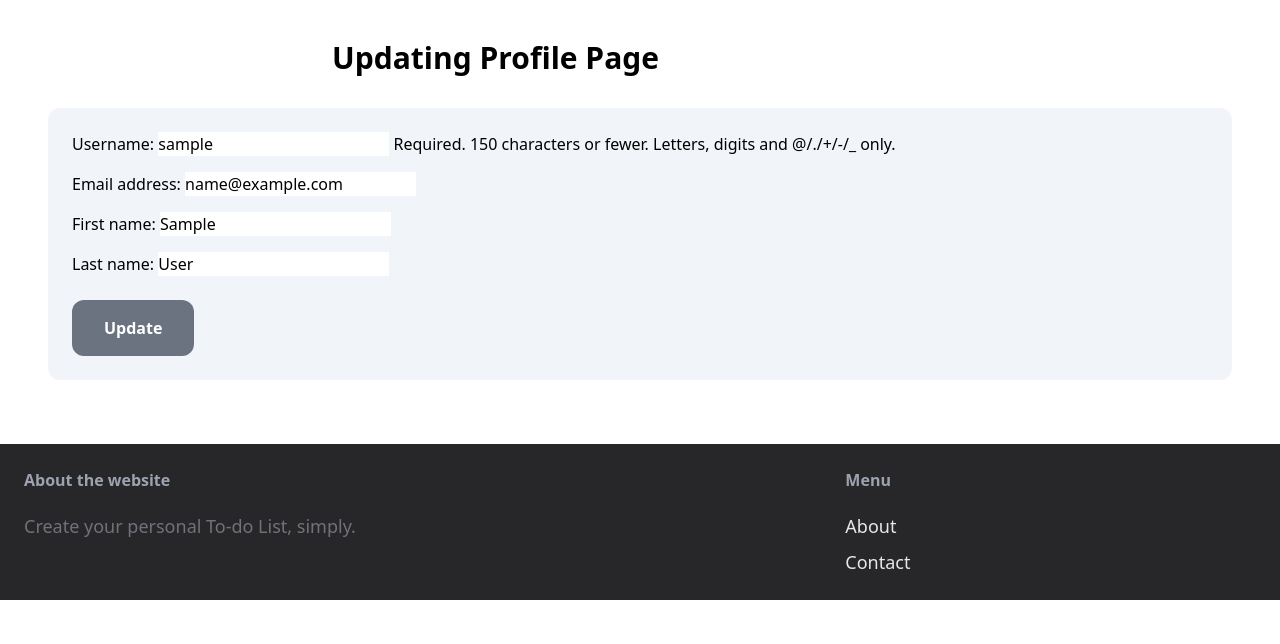
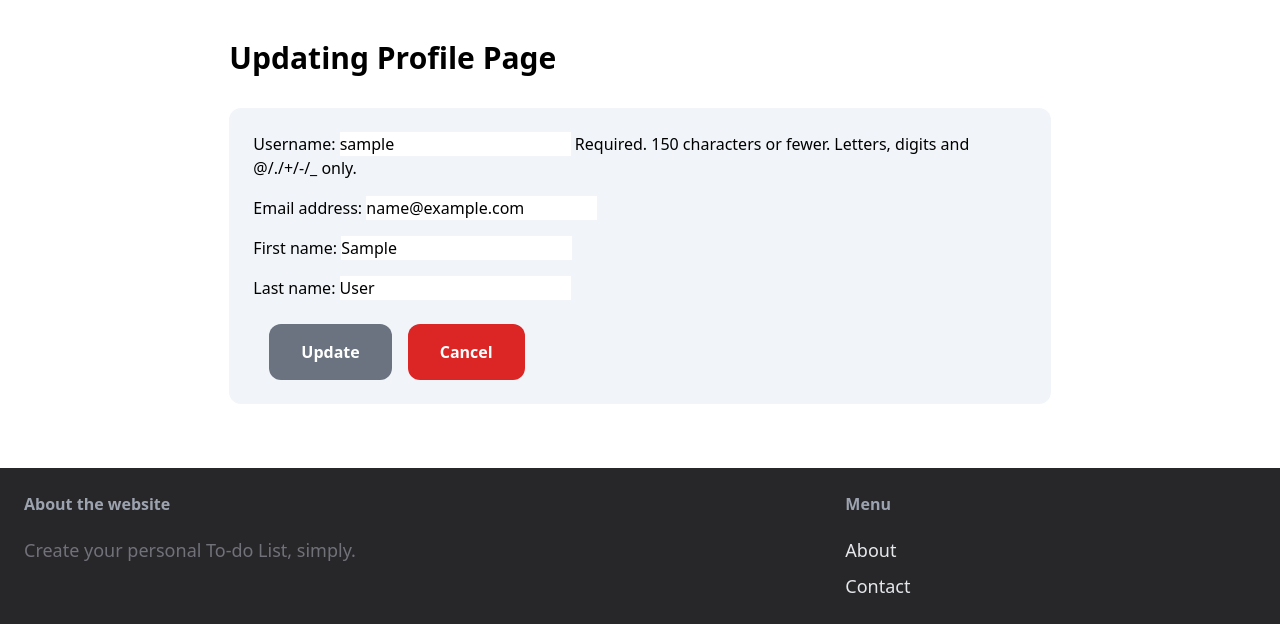
Before and after one commit to hadisql/django-todolist, a Django app: page /profile/update/ in a window 1280 px wide. Shown: the part 81-725 px from the top of the page. Run offline with Django 4.2, Linux system fonts and the light colour scheme; the visitor is signed in with stand-in values (Sample User, id 1); some libraries are stand-ins or nearby versions.

Commit message:
added cancel button to account edit page

```diff
--- a/core/templates/core/profile_update.html
+++ b/core/templates/core/profile_update.html
@@ -3,16 +3,13 @@
 {% block title %}Edit Profile{% endblock %}
 
 {% block body %}
-  <div class="w-1/2 my-4 mx-auto rounded-xl">
+  <div class="sm:w-5/6 md:w-3/4 lg:w-2/3 my-4 mx-auto rounded-xl">
     <div class="m-0 p-0 text-justify">
         <h1 class="font-semibold text-3xl mb-8">Updating Profile Page</h1>
     </div>
   </div>
 
-  {% if message %}
-  <h2 class=" m-6">{{ message }}</h2>
-  {% endif %}
-  <div class="p-6 m-6 bg-slate-100 rounded-xl">
+  <div class="sm:w-5/6 md:w-3/4 lg:w-2/3 mx-auto p-6 m-6 bg-slate-100 rounded-xl">
     <form action="." method="POST">
       {% csrf_token %}
 
@@ -28,7 +25,18 @@
           {{ form.non_field_errors }}
         </div>
       {% endif %}
-      <input type="submit" value="Update" class="mt-6 bg-gray-500 text-white rounded-xl py-4 px-8 font-semibold hover:bg-gray-700">
+
+      <div class="flex flex-start gap-4 items-end sm:w-5/6 md:w-3/4 lg:w-2/3  px-4 mx-0">
+        <input type="submit" value="Update" class="mt-6 bg-gray-500 text-white rounded-xl py-4 px-8 font-semibold hover:bg-gray-700">
+        {% if show_cancel %}
+          <button type="button" onclick="location.href='/'" class="t-6 bg-red-600 text-white rounded-xl py-4 px-8 font-semibold hover:bg-red-900">Cancel</button>
+        {% endif %}
+        {% if message %}
+          <h2 class="">&check; {{ message }}</h2>
+        {% endif %}
+       </div>
+
     </form>
   </div>
+
 {% endblock %}
--- a/core/views.py
+++ b/core/views.py
@@ -56,4 +56,5 @@ def profile_update(request):
         form = UpdateProfile(instance=request.user)
         return render(request, 'core/profile_update.html', {
             "form": form,
+            "show_cancel": True
         })
```
